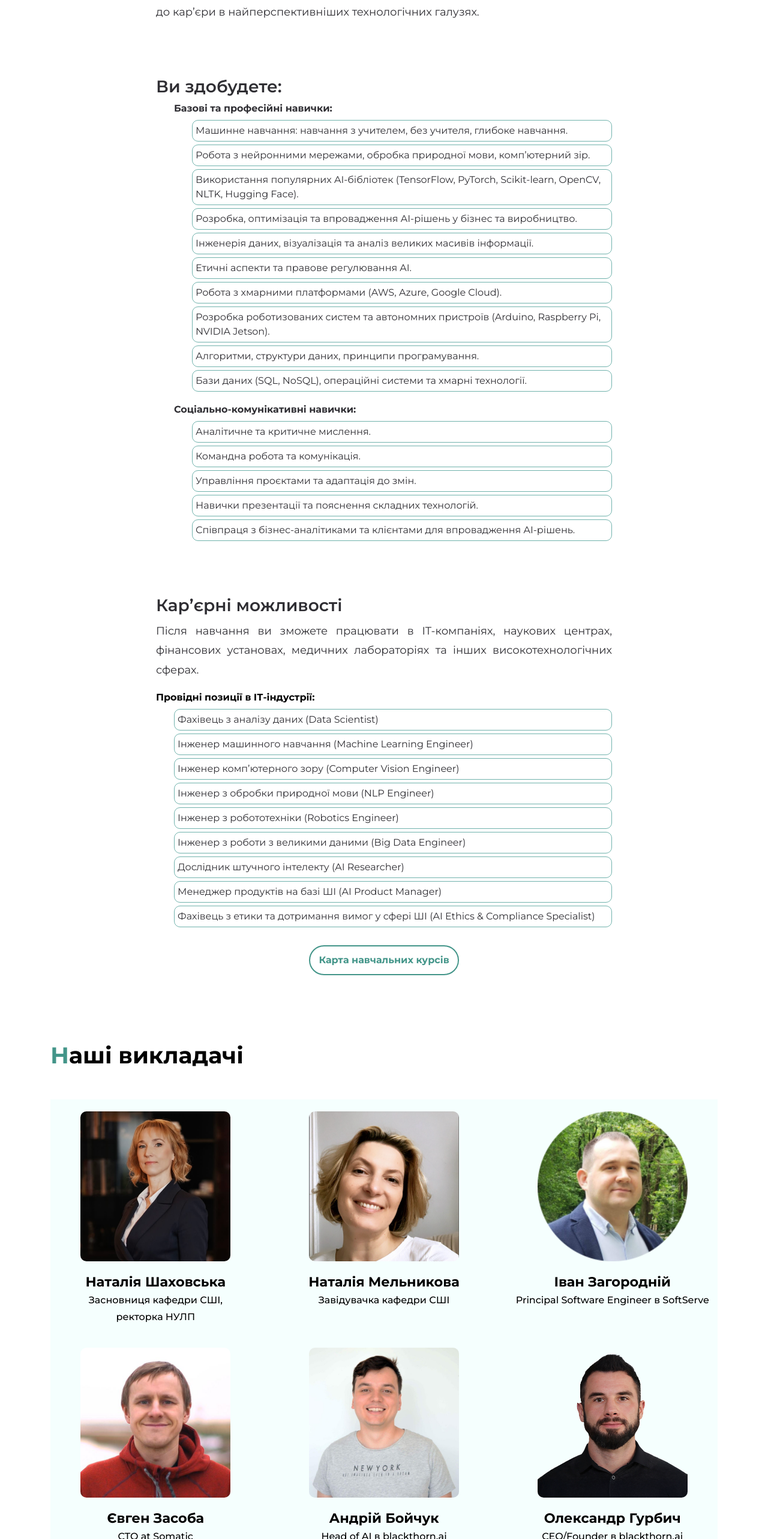
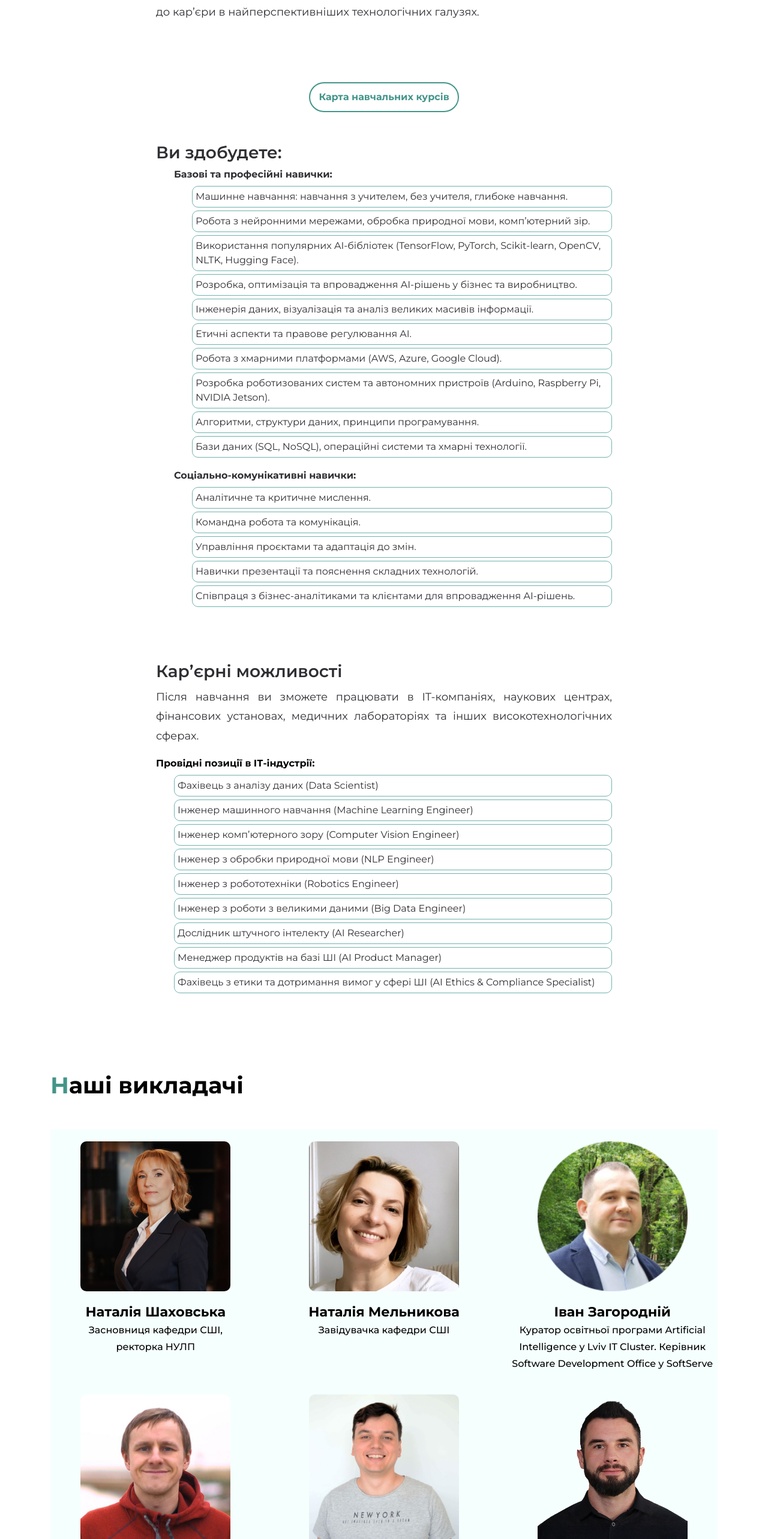
Before and after one commit to OlegBandrivskiy26/ai-open-day-, a React (Create React App) app: page / in a window 1280 px wide. Shown: the part 1400-3966 px from the top of the page at 60% size. Built offline with nearby package versions, Linux system fonts and the light colour scheme.

Commit message:
add some changes

```diff
--- a/src/components/About.jsx
+++ b/src/components/About.jsx
@@ -13,7 +13,18 @@ const About = () => {
           Обираючи нашу програму, ви отримуєте унікальну можливість стати справжнім майстром сучасних технологій штучного інтелекту! Наша програма не просто дає теоретичні знання, а й готує вас до розробки та впровадження інноваційних AI-рішень у різних сферах. Ви зануритеся в захоплюючий світ машинного навчання, нейронних мереж, обробки природної мови, комп’ютерного зору та аналізу великих даних – все це відкриє перед вами двері до кар’єри в найперспективніших технологічних галузях.
           </p>
         </div>
+        <div className="btn-map__wrapper">
+              <a
+                href="https://aidept.com.ua/course-cards"
+                className="btn-map"
+                target="_blank"
+                rel="noopener noreferrer"
+              >
+                <span>Карта навчальних курсів</span>
+              </a>
+            </div>
         <div className="block">
+
           <h2 className="subtitle">Ви здобудете:</h2>
           <ul>
 
@@ -59,17 +70,6 @@ const About = () => {
               <li>Менеджер продуктів на базі ШІ (AI Product Manager)</li>
               <li>Фахівець з етики та дотримання вимог у сфері ШІ (AI Ethics & Compliance Specialist)</li>
             </ul>
-            <div className="btn-map__wrapper">
-              <a
-                href="https://aidept.com.ua/course-cards"
-                className="btn-map"
-                target="_blank"
-                rel="noopener noreferrer"
-              >
-                <span>Карта навчальних курсів</span>
-              </a>
-            </div>
-
         </div>
 
       </div>
--- a/src/components/Lecturers.jsx
+++ b/src/components/Lecturers.jsx
@@ -15,7 +15,7 @@ const Lecturers = () => {
             <div className="lecturer-img lecturer-img10"></div>
         </div>
         <div className="lecturer">
-            <h3 className="lecturer-name">Іван Загородній <br /> <span>Principal Software Engineer в SoftServe</span></h3>
+            <h3 className="lecturer-name">Іван Загородній <br /> <span>Куратор освітньої програми Artificial Intelligence у Lviv IT Cluster. Керівник Software Development Office у SoftServe</span></h3>
             <h5 className='lecturer-subtitle'></h5>
             <div className="lecturer-img lecturer-img1"></div>
         </div>
--- a/src/components/Sponsors.jsx
+++ b/src/components/Sponsors.jsx
@@ -54,6 +54,7 @@ const Sponsors = () => {
                     <div><div className='sponsors__img sponsors__img12'></div></div>
                     <div><div className='sponsors__img sponsors__img13'></div></div>
                     <div><div className='sponsors__img sponsors__img14'></div></div>
+                    <div><div className='sponsors__img sponsors__img15'></div></div>
                 </Slider>
             </div>
         </div>
--- a/src/styles/sponsors.css
+++ b/src/styles/sponsors.css
@@ -185,7 +185,9 @@
 .sponsors__img14 {
   background-image: url(../img/help.PNG);
 }
-
+.sponsors__img15 {
+  background-image: url(../img/it-jimpng.png);
+}
 /* Responsive Styles for Tablets */
 @media screen and (max-width: 768px) {
   .sponsors {
```
Also changed, not shown: src/img/it-jimpng.png (added).
